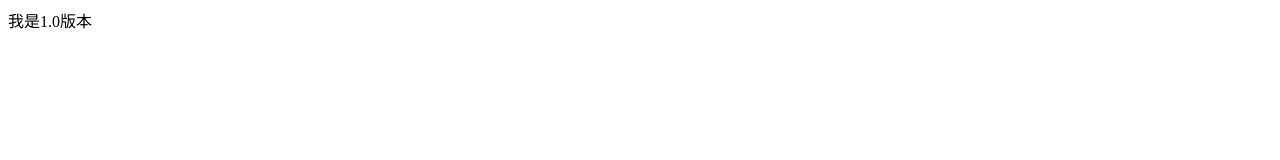
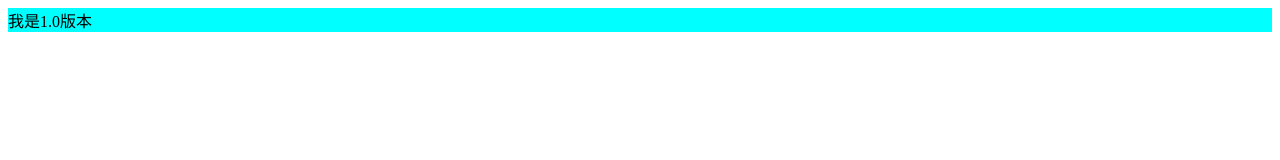
Before and after one commit to Jasonwang911/gitCommand, a plain HTML site: page index.html in a window 1280 px wide. Drawn offline with Linux system fonts and the light colour scheme.

Commit message:
分支上修复了bug

```diff
--- a/index.html
+++ b/index.html
@@ -4,9 +4,12 @@
 	<meta charset="UTF-8">
 	<title>Document</title>
 	<style type="text/css">
+	.nav{
+		background: aqua;
+	}
 	</style>
 </head>
 <body>
-	<div>我是1.0版本</div>
+	<div class="nav">我是1.0版本</div>
 </body>
 </html>
```
